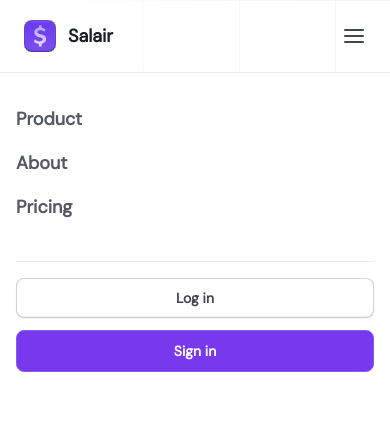
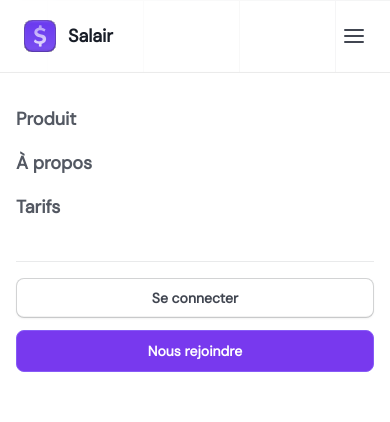
Before and after one commit to Fan2Shrek/salair, a Nuxt app in the folder frontend/: page / in a window 390 px wide. Both pictures are taken after a click on the button "Toggle menu". Shown: the top 422 px of the page. Built offline with nearby package versions, Linux system fonts and the light colour scheme.

Commit message:
fix(frontend:header): use translation for navigation items and buttons

```diff
--- a/frontend/components/organisms/landing/UHeader.vue
+++ b/frontend/components/organisms/landing/UHeader.vue
@@ -44,7 +44,7 @@
             <div v-else class="hidden md:flex items-center gap-3">
                 <LanguageSwitcher format="icon" />
                 <UButton v-if="authStore.isAuthenticated" variant="secondary" @click="navigateTo('/app/dashboard')"
-                    >Dashboard</UButton
+                    >{{ $t('sidebar.dashboard') }}</UButton
                 >
                 <LogoutButton />
             </div>
@@ -87,9 +87,9 @@
         >
             <nav class="flex flex-col space-y-6" aria-label="Navigation mobile">
                 <ul class="flex flex-col space-y-4 py-4">
-                    <li><ULink to="#" variant="secondary" class="text-lg">Product</ULink></li>
-                    <li><ULink to="#" variant="secondary" class="text-lg">About</ULink></li>
-                    <li><ULink to="/pricing" variant="secondary" class="text-lg">Pricing</ULink></li>
+                    <li><ULink to="#" variant="secondary" class="text-lg">{{ $t('header.navigation.product') }}</ULink></li>
+                    <li><ULink to="#" variant="secondary" class="text-lg">{{ $t('header.navigation.about') }}</ULink></li>
+                    <li><ULink to="/pricing" variant="secondary" class="text-lg">{{ $t('header.navigation.pricing') }}</ULink></li>
                 </ul>
                 <div class="flex flex-col space-y-3 pt-4 border-t border-secondary">
                     <UButton
@@ -97,13 +97,13 @@
                         variant="secondary"
                         class="w-full"
                         @click="navigateTo('/login')"
-                        >Log in</UButton
+                        >{{ $t('general.login') }}</UButton
                     >
                     <UButton v-if="authStore.isAuthenticated" variant="secondary" @click="navigateTo('/app/dashboard')"
-                        >Dashboard</UButton
+                        >{{ $t('sidebar.dashboard') }}</UButton
                     >
                     <UButton v-if="!authStore.isAuthenticated" class="w-full" @click="navigateTo('/signup')"
-                        >Sign in</UButton
+                        >{{ $t('general.sign_up') }}</UButton
                     >
                     <LogoutButton v-else />
                 </div>
```
